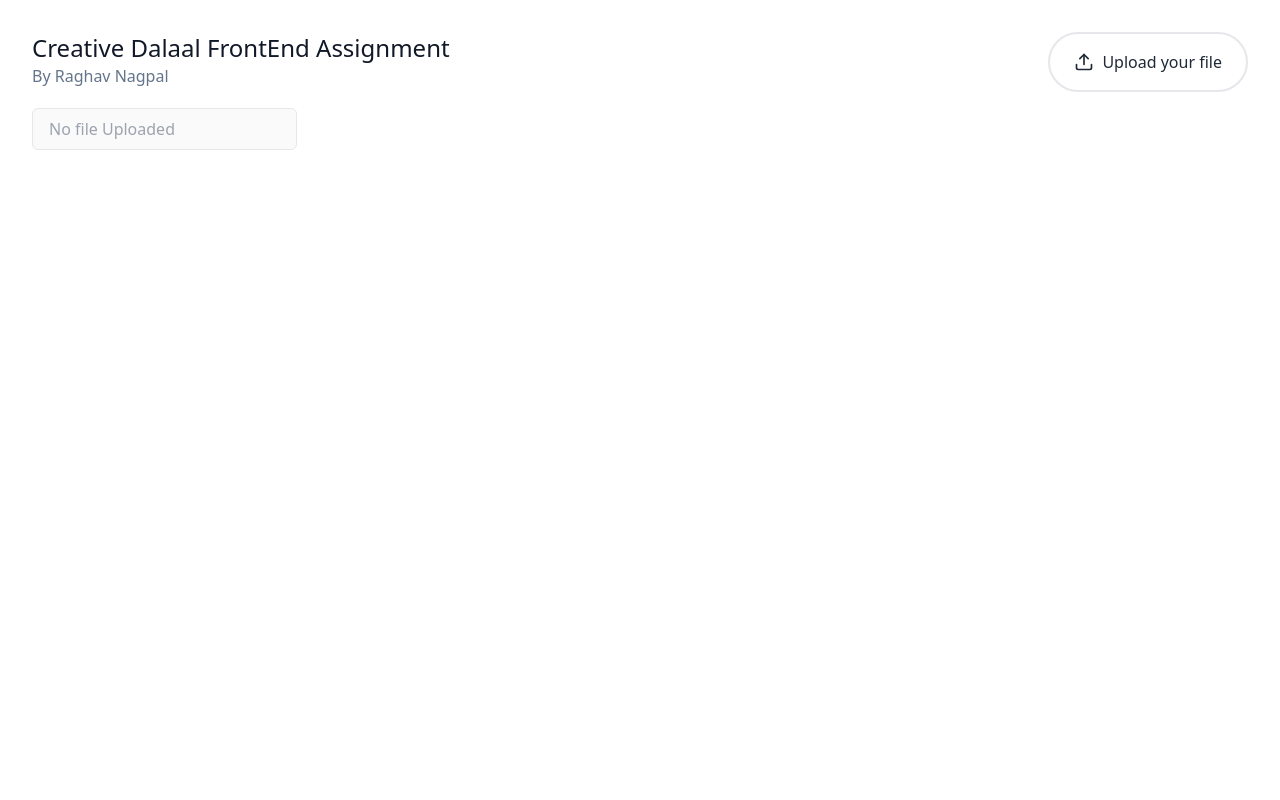
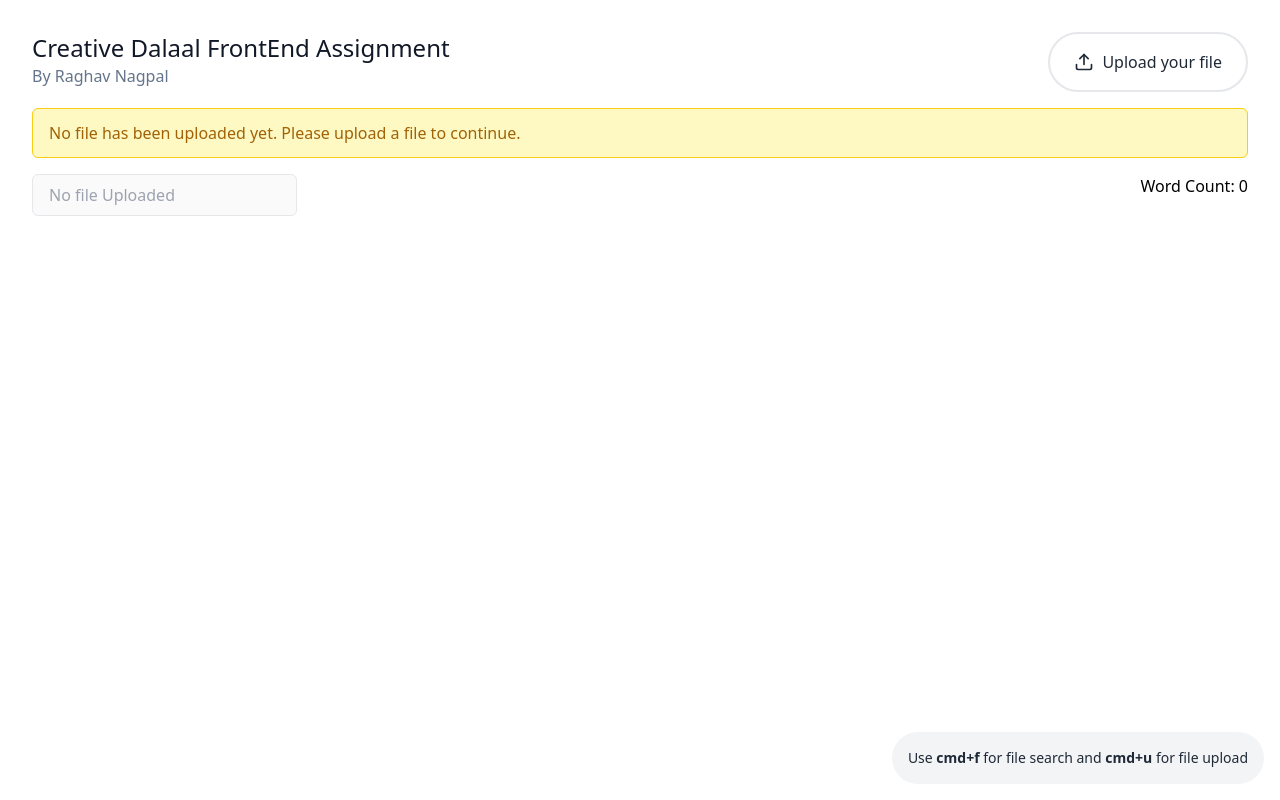
Before and after one commit to raaghav03/assignment, a React (Vite) app: page / in a window 1280 px wide. Built offline with nearby package versions, Linux system fonts and the light colour scheme.

Commit message:
readme and keyboard shortcut bug

```diff
--- a/package.json
+++ b/package.json
@@ -10,13 +10,12 @@
     "preview": "vite preview"
   },
   "dependencies": {
-    "lodash": "^4.17.21",
+
     "lucide-react": "^0.378.0",
     "prop-types": "^15.8.1",
     "react": "^18.2.0",
     "react-dom": "^18.2.0",
-    "react-redux": "^9.1.2",
-    "redux": "^5.0.1",
+
     "sonner": "^1.4.41"
   },
   "devDependencies": {
--- a/src/App.jsx
+++ b/src/App.jsx
@@ -17,6 +17,8 @@ export default function App() {
   const [searchCount, setSearchCount] = useState(0);
   const [showDropdown, setShowDropdown] = useState(false);
   const { addToSearchHistory, getSearchSuggestions } = useSearchHistory();
+  const fileInputRef = useRef(null);
+  const inputRef = useRef(null);
 
   const handleFileChange = (e) => {
     const selectedFile = e.target.files[0];
@@ -66,26 +68,25 @@ export default function App() {
       // Handle CMD+U or CTRL+U to trigger file upload
       if ((e.metaKey || e.ctrlKey) && e.key.toLowerCase() === "u") {
         e.preventDefault();
+        if (fileInputRef.current) {
           fileInputRef.current.click(); // Programmatically open file dialog
+        }
       }
 
       // Handle CMD+F or CTRL+F to focus on the search input
       if ((e.metaKey || e.ctrlKey) && e.key.toLowerCase() === "f") {
         e.preventDefault(); // Prevent default find dialog
+        if (inputRef.current) {
           inputRef.current.focus(); // Focus on the search input
+        }
       }
     };
 
     document.addEventListener("keydown", handleKeyPress);
-
-    return () => {
-      document.removeEventListener("keydown", handleKeyPress); // Cleanup the event listener
-    };
+    return () => document.removeEventListener("keydown", handleKeyPress); // Cleanup the event listener
   }, []);
 
   const searchSuggestions = getSearchSuggestions(searchText);
-  const fileInputRef = useRef(null);
-  const inputRef = useRef(null);
 
   return (
     <>
@@ -99,9 +100,19 @@ export default function App() {
             </p>
             <p className="text-slate-500">By Raghav Nagpal</p>
           </div>
-          <FileUpload file={file} handleFileChange={handleFileChange} />
+          <FileUpload
+            file={file}
+            handleFileChange={handleFileChange}
+            ref={fileInputRef}
+          />
         </div>
-
+        {!file && (
+          <div className="bg-yellow-100 border border-yellow-400  text-yellow-700 px-4 py-3 rounded-md relative my-4">
+            No file has been uploaded yet. Please upload a file to continue.
+          </div>
+        )}
+        {
+          <>
             <div className="flex flex-row my-4 justify-between ">
               <SearchInput
                 file={file}
@@ -112,7 +123,7 @@ export default function App() {
                 handleEnter={handleEnter}
                 searchSuggestions={searchSuggestions}
               />
-          {file && <WordCount wordCount={wordCount} />}
+              <WordCount wordCount={wordCount} />
             </div>
             {searchText && (
               <SearchCount searchText={searchText} searchCount={searchCount} />
@@ -124,6 +135,14 @@ export default function App() {
                 </pre>
               </div>
             )}
+          </>
+        }
+      </div>
+      <div className="fixed bottom-4 right-4 bg-gray-100 p-4 text-gray-800  rounded-full">
+        <p className="text-sm">
+          Use <span className="font-semibold">cmd+f</span> for file search and{" "}
+          <span className="font-semibold">cmd+u</span> for file upload
+        </p>
       </div>
     </>
   );
--- a/src/components/FileUpload.jsx
+++ b/src/components/FileUpload.jsx
@@ -1,11 +1,11 @@
-// src/components/FileUpload.jsx
-
+import React from "react"; // Ensure React is imported
 import { Upload } from "lucide-react";
 import PropTypes from "prop-types";
-const FileUpload = ({ file, handleFileChange }) => (
+
+const FileUpload = React.forwardRef(({ file, handleFileChange }, ref) => (
   <label
     htmlFor="file-upload"
-    className="flex items-center justify-center rounded-full px-6 py-4 gap-2 border-2  text-gray-800 bg-white cursor-pointer transition-all duration-300 hover:bg-gray-100 hover:shadow-sm active:bg-gray-200 active:shadow-inner"
+    className="flex items-center justify-center rounded-full px-6 py-4 gap-2 border-2 text-gray-800 bg-white cursor-pointer transition-all duration-300 hover:bg-gray-100 hover:shadow-sm active:bg-gray-200 active:shadow-inner"
   >
     <Upload size={20} />
     <span>{file ? `${file.name} is uploaded` : "Upload your file"}</span>
@@ -15,11 +15,16 @@ const FileUpload = ({ file, handleFileChange }) => (
       accept=".txt"
       onChange={handleFileChange}
       className="hidden"
+      ref={ref}
     />
   </label>
-);
+));
+
+FileUpload.displayName = "FileUpload"; // Set displayName for the component
+
 FileUpload.propTypes = {
-  file: PropTypes.isRequired,
-  handleFileChange: PropTypes.isRequired,
+  file: PropTypes.object, // 'object' is used here, consider specifying the shape if known
+  handleFileChange: PropTypes.func.isRequired,
 };
+
 export default FileUpload;
```
Also changed, not shown: 1 other file (tests, documents, lock files or other folders). Lines whose indentation alone changed are shown as unchanged.
